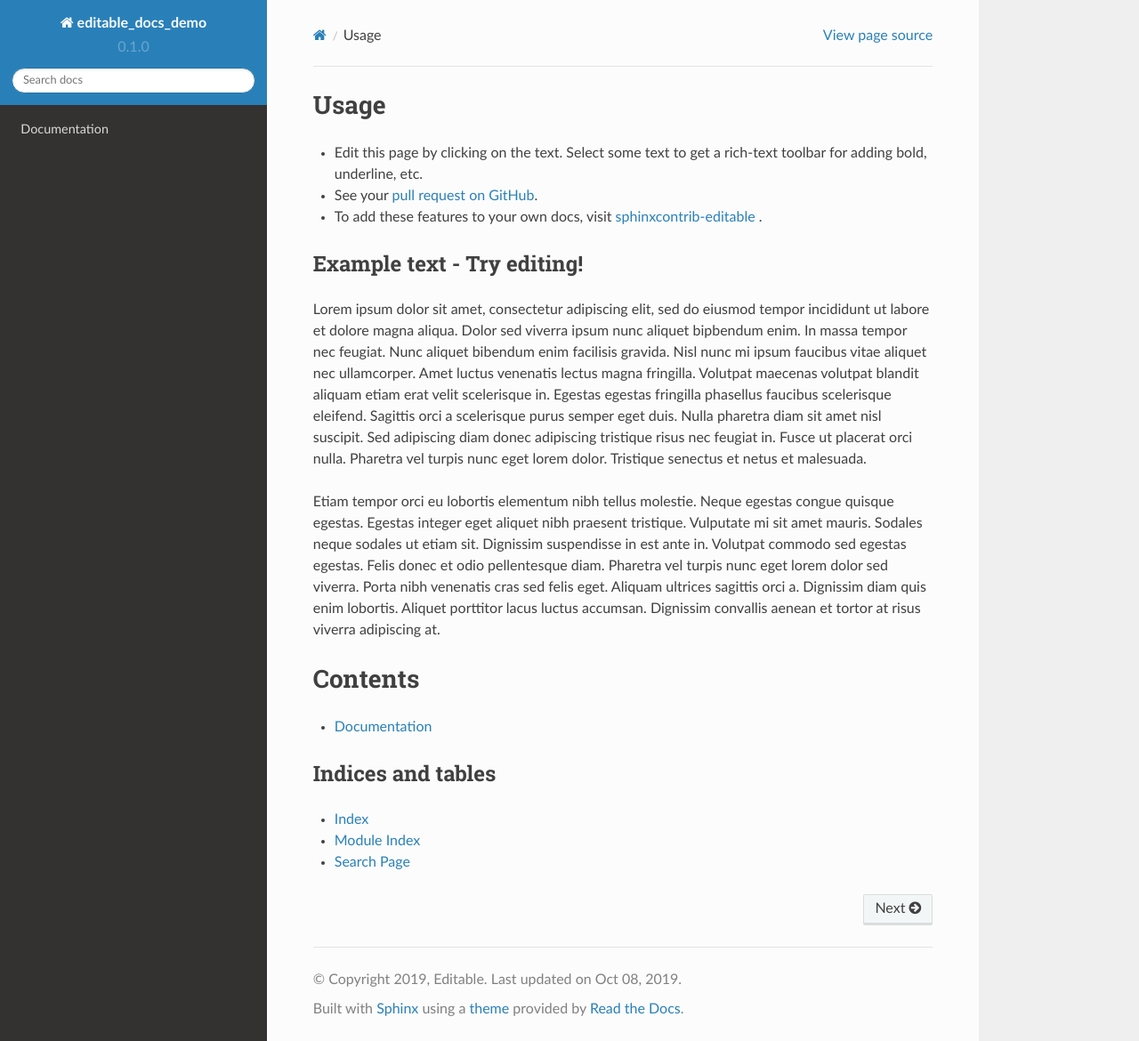
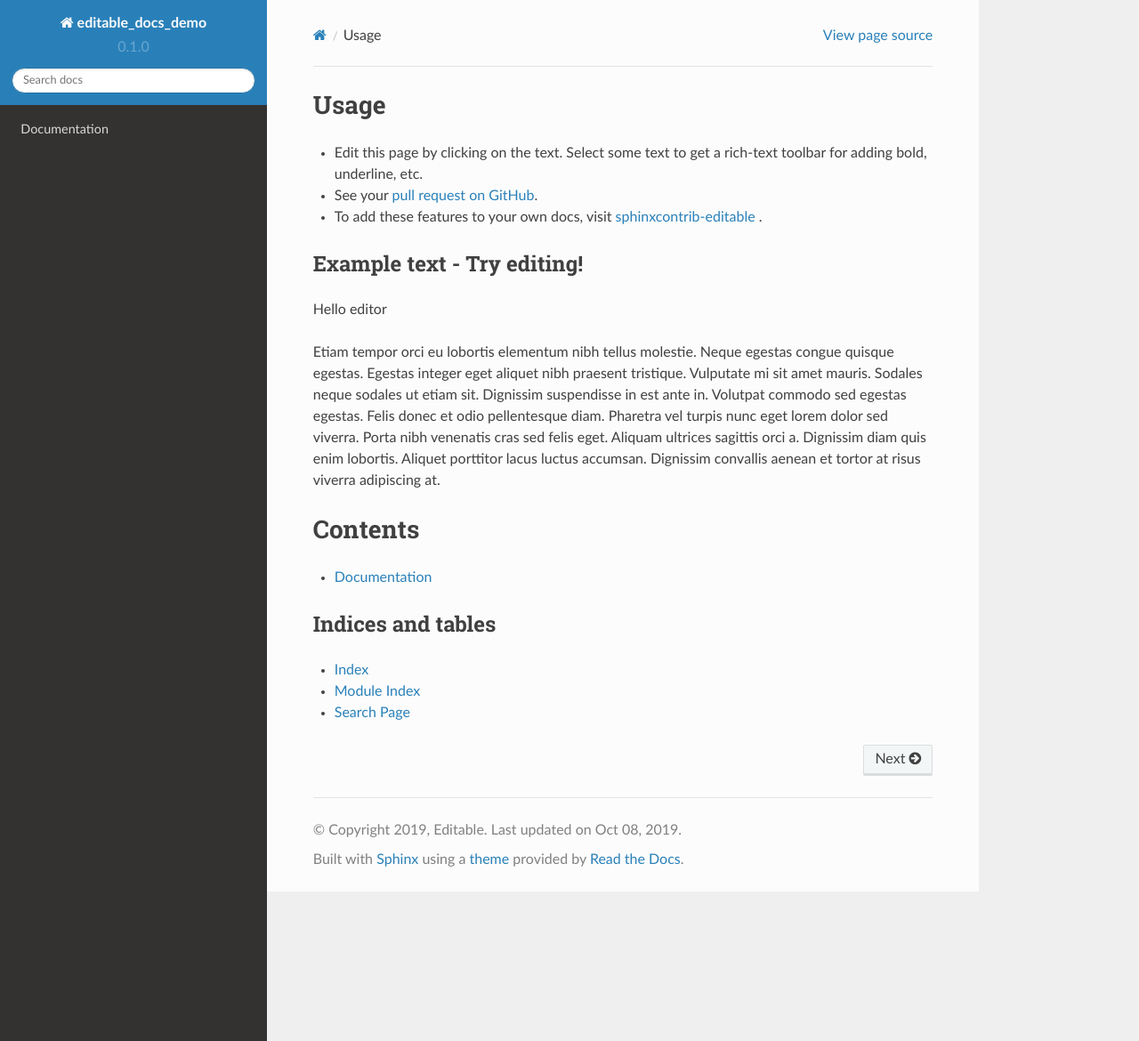
Before and after one commit to interdoc-edit-bot/editable-docs-demo, a Sphinx documentation site: the page built from docs/index.rst, in a window 1280 px wide and 1170 px high. Shown: the whole window at 89% size. Built offline with Sphinx 7.4.7 and the Read the Docs theme 2.0.0, drawn with Linux system fonts in a browser that asks for light colours.

Commit message:
Interactive edit

```diff
--- a/docs/index.rst
+++ b/docs/index.rst
@@ -12,17 +12,8 @@
 Example text - Try editing!
 ===================================
 
-Lorem ipsum dolor sit amet, consectetur adipiscing elit, sed do eiusmod tempor
-incididunt ut labore et dolore magna aliqua. Dolor sed viverra ipsum nunc
-aliquet bipbendum enim. In massa tempor nec feugiat. Nunc aliquet bibendum enim
-facilisis gravida. Nisl nunc mi ipsum faucibus vitae aliquet nec ullamcorper.
-Amet luctus venenatis lectus magna fringilla. Volutpat maecenas volutpat
-blandit aliquam etiam erat velit scelerisque in. Egestas egestas fringilla
-phasellus faucibus scelerisque eleifend. Sagittis orci a scelerisque purus
-semper eget duis. Nulla pharetra diam sit amet nisl suscipit. Sed adipiscing
-diam donec adipiscing tristique risus nec feugiat in. Fusce ut placerat orci
-nulla. Pharetra vel turpis nunc eget lorem dolor. Tristique senectus et netus
-et malesuada.
+Hello editor
+
 
 Etiam tempor orci eu lobortis elementum nibh tellus molestie. Neque egestas
 congue quisque egestas. Egestas integer eget aliquet nibh praesent tristique.
```
